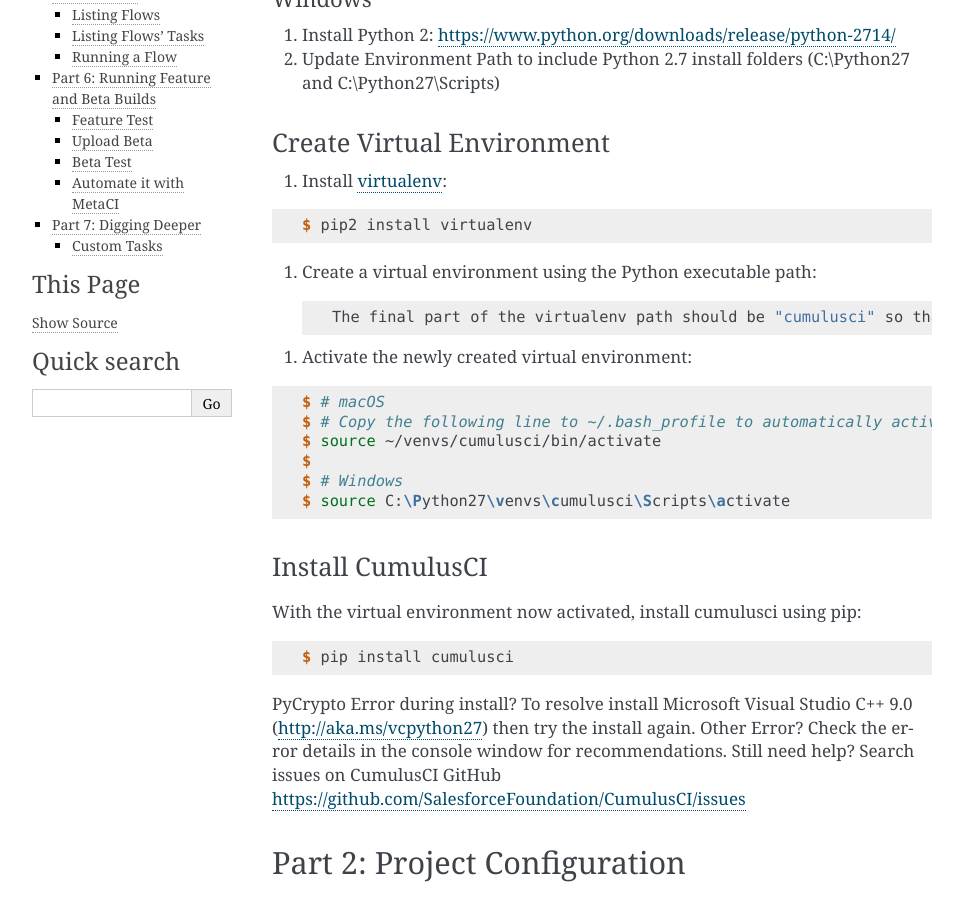
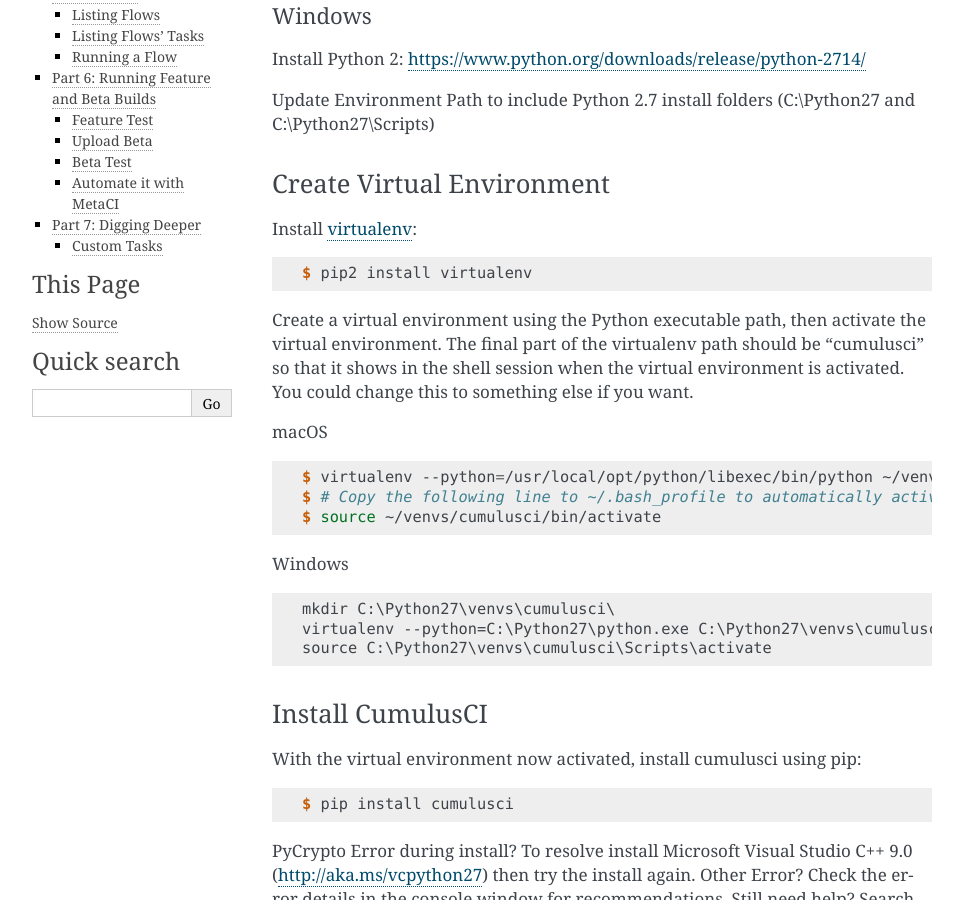
Before and after one commit to SFDO-Tooling/CumulusCI, a Sphinx documentation site: the page built from docs/tutorial.rst, in a window 1280 px wide and 900 px high, scrolled down 825 px. Shown: the whole window, without its empty margins (148-1111 px from the left). Built offline with Sphinx 7.4.7, drawn with Linux system fonts in a browser that asks for light colours.

Commit message:
Update tutorial.rst

```diff
--- a/docs/tutorial.rst
+++ b/docs/tutorial.rst
@@ -17,14 +17,15 @@
 
 Due to an issue regarding TLS support in the Python included in macOS it is necessary to install Python with OpenSSL support using Homebrew. For more info on the TLS issue see here: http://pyfound.blogspot.com/2017/01/time-to-upgrade-your-python-tls-v12.html
 
-#. Install Homebrew: https://docs.brew.sh/Installation.html
-#. Use Homebrew to install OpenSSL:
+Install Homebrew: https://docs.brew.sh/Installation.html
+
+Use Homebrew to install OpenSSL:
 
 .. code-block:: console
 
     $ brew install openssl
 
-#. Use Homebrew to install Python 2 (make note of the installed path that is printed after successful installation):
+Use Homebrew to install Python 2 (make note of the installed path that is printed after successful installation):
 
 .. code-block:: console
 
@@ -33,42 +34,36 @@
 Windows
 ^^^^^^^
 
-#. Install Python 2: https://www.python.org/downloads/release/python-2714/
+Install Python 2: https://www.python.org/downloads/release/python-2714/
 
-#. Update Environment Path to include Python 2.7 install folders (C:\\Python27 and C:\\Python27\\Scripts)
+Update Environment Path to include Python 2.7 install folders (C:\\Python27 and C:\\Python27\\Scripts)
 
 Create Virtual Environment
 --------------------------
 
-#. Install `virtualenv <https://virtualenv.pypa.io/en/stable/>`_:
+Install `virtualenv <https://virtualenv.pypa.io/en/stable/>`_:
 
 .. code-block:: console
 
     $ pip2 install virtualenv
 
+Create a virtual environment using the Python executable path, then activate the virtual environment. The final part of the virtualenv path should be "cumulusci" so that it shows in the shell session when the virtual environment is activated. You could change this to something else if you want.
 
-#. Create a virtual environment using the Python executable path::
-
-    The final part of the virtualenv path should be "cumulusci" so that it shows in the shell session when the virtual environment is activated. You could change this to something else if you want.
-
-.. code-block:: console
-    $ # macOS
-    $ virtualenv --python=/usr/local/opt/python/libexec/bin/python ~/venvs/cumulusci/
-    $
-    $ # Windows
-    $ mkdir C:\Python27\venvs\cumulusci\
-    $ virtualenv --python=C:\Python27\python.exe C:\Python27\venvs\cumulusci\
-
-#. Activate the newly created virtual environment:
+macOS
 
 .. code-block:: console
 
-    $ # macOS
+    $ virtualenv --python=/usr/local/opt/python/libexec/bin/python ~/venvs/cumulusci/
     $ # Copy the following line to ~/.bash_profile to automatically activate the virtual environment in all new shells.
     $ source ~/venvs/cumulusci/bin/activate
-    $
-    $ # Windows
-    $ source C:\Python27\venvs\cumulusci\Scripts\activate
+
+Windows
+
+.. code-block:: powershell
+
+    mkdir C:\Python27\venvs\cumulusci\
+    virtualenv --python=C:\Python27\python.exe C:\Python27\venvs\cumulusci\
+    source C:\Python27\venvs\cumulusci\Scripts\activate
 
 Install CumulusCI
 -----------------
```
